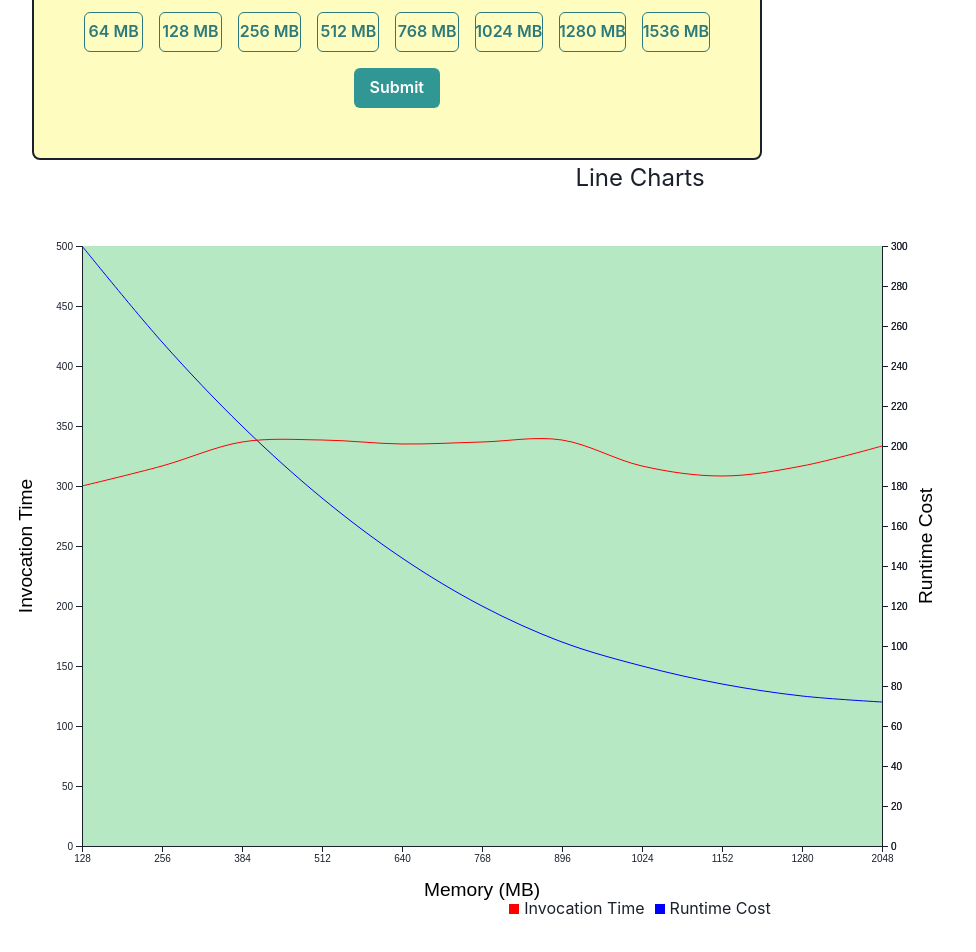
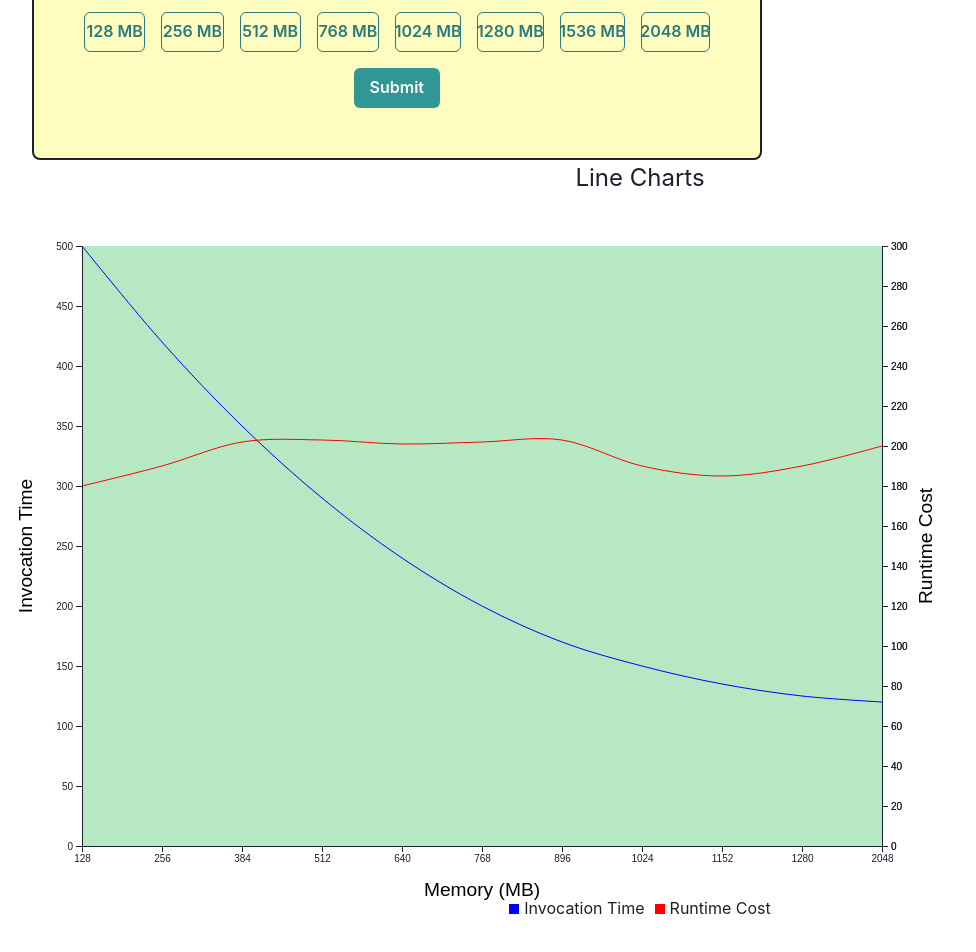
Before and after one commit to oslabs-beta/shear, a React (Vite) app: page / in a window 1280 px wide. Shown: the part 380-1332 px from the top of the page, without its empty margins (0-976 px from the left). Built offline with nearby package versions, Linux system fonts and the light colour scheme.

Commit message:
a lil' spit and polish

```diff
--- a/src/components/chakraForm.tsx
+++ b/src/components/chakraForm.tsx
@@ -69,9 +69,6 @@ const ChakraForm: React.FC = () => {
                     <ChakraUI.Text as='b' fontSize='24px' color='tomato'>Memory Allocation</ChakraUI.Text>
                     {/* <ChakraUI.FormLabel>Power Values</ChakraUI.FormLabel> */}
                     <ChakraUI.Stack direction='row' spacing={4} align='center'>
-                        <ChakraUI.Button colorScheme='teal' variant='outline' onClick={() => memorySelect(64)}>
-                            64 MB
-                        </ChakraUI.Button>
                         <ChakraUI.Button colorScheme='teal' variant='outline' onClick={() => memorySelect(128)}>
                             128 MB
                         </ChakraUI.Button>
@@ -93,6 +90,9 @@ const ChakraForm: React.FC = () => {
                         <ChakraUI.Button colorScheme='teal' variant='outline' onClick={() => memorySelect(1536)}>
                             1536 MB
                         </ChakraUI.Button>
+                        <ChakraUI.Button colorScheme='teal' variant='outline' onClick={() => memorySelect(2048)}>
+                            2048 MB
+                        </ChakraUI.Button>
                     </ChakraUI.Stack>
                 </ChakraUI.Stack>
                 <ChakraUI.Button
--- a/src/components/graph.tsx
+++ b/src/components/graph.tsx
@@ -151,7 +151,7 @@ export default function Graph() {
                             display: "inline-block",
                             width: "10px",
                             height: "10px",
-                            backgroundColor: "red",
+                            backgroundColor: "blue",
                             marginRight: "5px",
                         }}
                     />
@@ -163,7 +163,7 @@ export default function Graph() {
                             display: "inline-block",
                             width: "10px",
                             height: "10px",
-                            backgroundColor: "blue",
+                            backgroundColor: "red",
                             marginRight: "5px",
                         }}
                     />
--- a/src/formData/resultsSlice.ts
+++ b/src/formData/resultsSlice.ts
@@ -21,20 +21,6 @@ export const runOptimizer = createAsyncThunk<ResultValues, FormValues>('results/
 
 
 export const getAllData = createAsyncThunk
-
-export interface GraphType {
-  CostData: (string | number)[];
-  TimeData: (string | number)[];
-  MemoryData: (string | number)[];
-}
-
-export const GraphData: GraphType = {
-  CostData: [180, 190, 202, 203, 201, 202, 203, 190, 185, 190, 200],
-  TimeData: [500, 420, 350, 290, 240, 200, 170, 150, 135, 125, 120],
-  MemoryData: [128, 256, 384, 512, 640, 768, 896, 1024, 1152, 1280, 2048],
-};
-
-
 
 //current state of return data, Double check what we are expecting(discuss with backend)- JK
 const initialState: ResultValues = {
```
